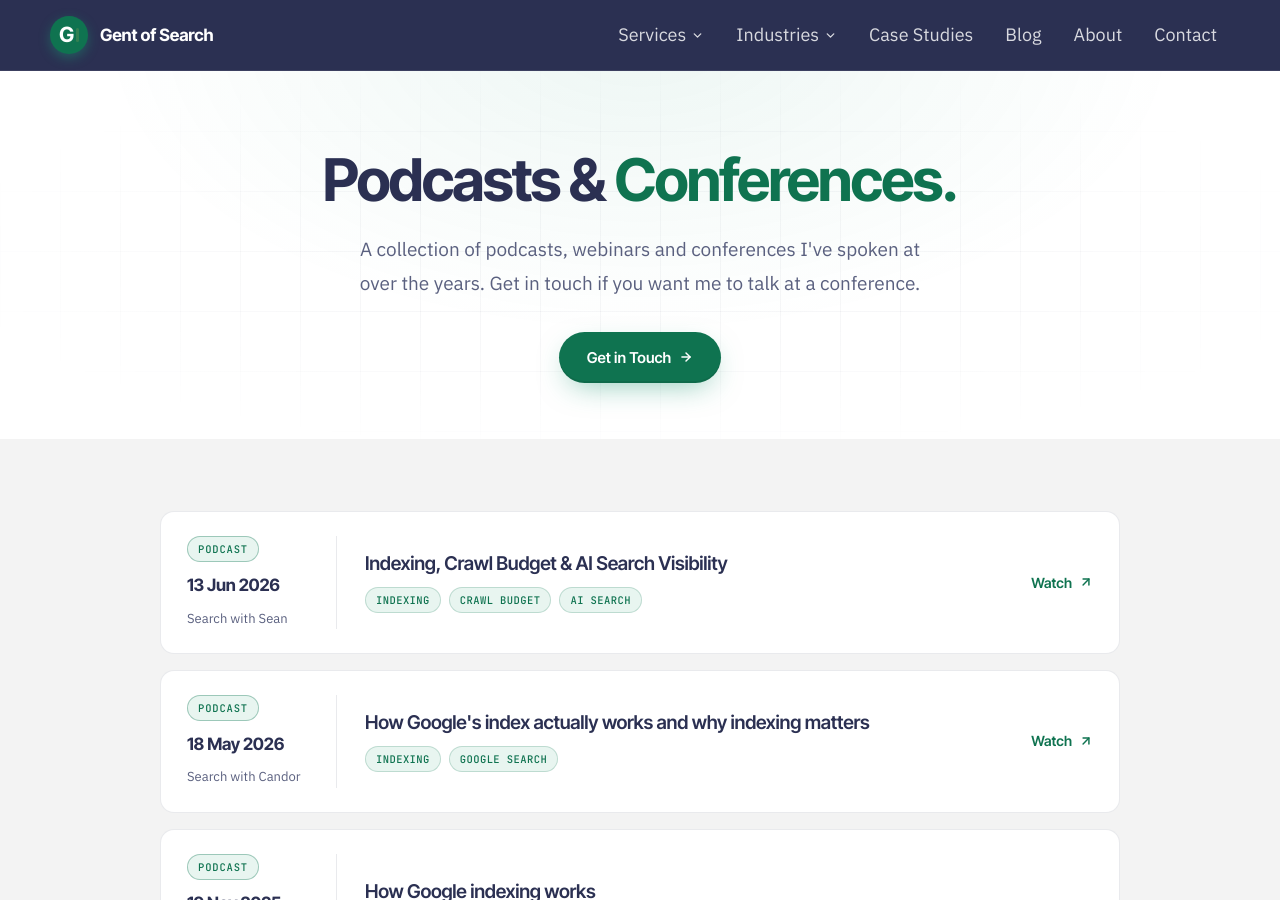
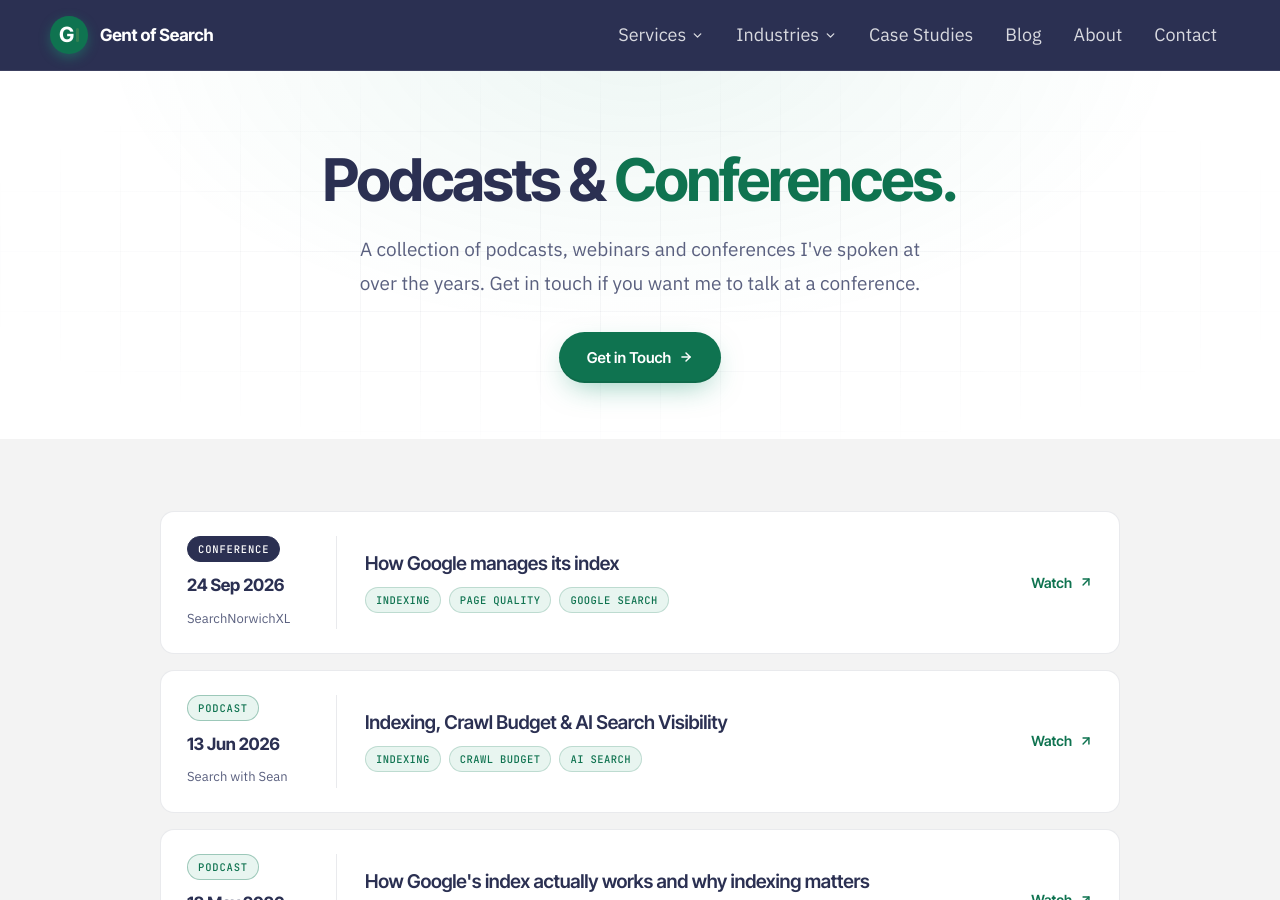
Before and after one commit to Gent-of-Search/gentofsearch.com, a Jekyll site: the page built from talks.html, in a window 1280 px wide and 900 px high. Built offline with Jekyll 4.4.1, drawn with Linux system fonts in a browser that asks for light colours.

Commit message:
Add SearchNorwichXL 2026 talk to the Talks page
Co-Authored-By: Claude Opus 5.5 <noreply@anthropic.com>

```diff
--- a/talks.html
+++ b/talks.html
@@ -5,6 +5,12 @@ description: "A collection of podcasts, webinars and conferences Adam Gent has s
 permalink: /talks/
 nav_active: talks
 talks:
+  - title: "How Google manages its index"
+    show: "SearchNorwichXL"
+    url: "https://youtu.be/8AKDuEPRSJo"
+    date: 2026-09-24
+    kind: Conference
+    tags: [Indexing, Page quality, Google Search]
   - title: "Indexing, Crawl Budget & AI Search Visibility"
     show: "Search with Sean"
     url: "https://youtu.be/JMMe8rhzkG0"
```
